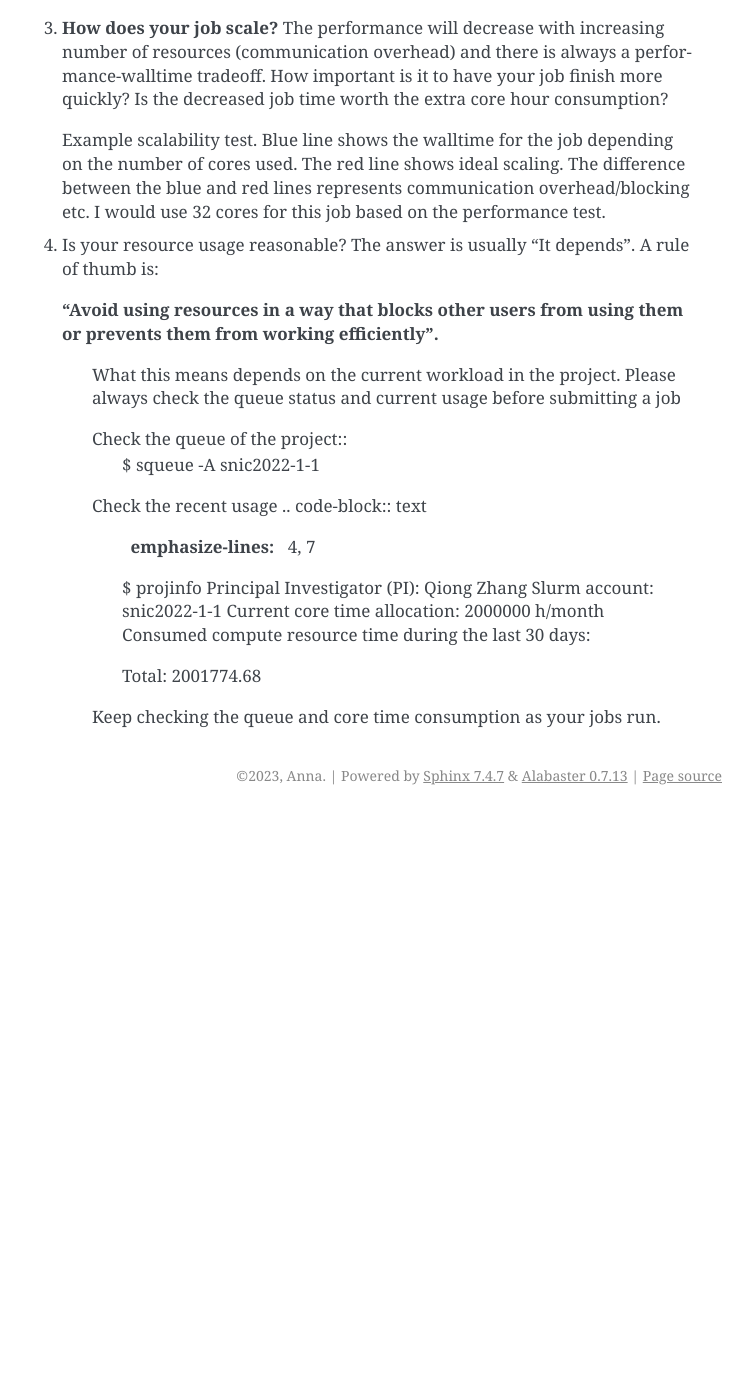
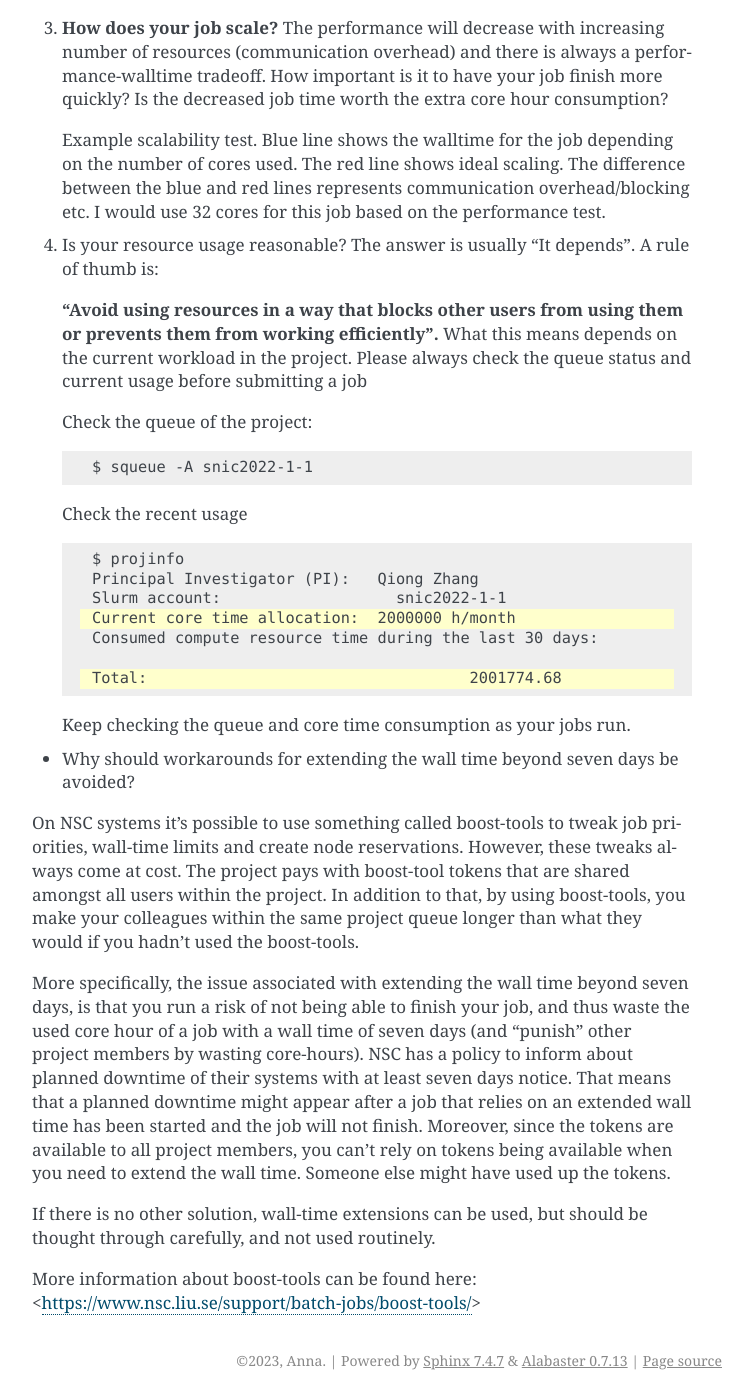
Before and after one commit to annlew/BCsupport, a Sphinx documentation site: the page built from doc/batchjobs/checklist.rst, in a window 1280 px wide and 1400 px high, scrolled down 992 px. Shown: the whole window, without its empty margins (388-1140 px from the left). Built offline with Sphinx 7.4.7, drawn with Linux system fonts in a browser that asks for light colours; before the commit the page ends 1807 px from its top, so only the background shows below that.

Commit message:
att jobs checklist again

```diff
--- a/doc/batchjobs/checklist.rst
+++ b/doc/batchjobs/checklist.rst
@@ -56,16 +56,17 @@ If you develop your own codes/scripts or would like to increase the allocated re
 
 4. Is your resource usage reasonable? The answer is usually “It depends”. A rule of thumb is:
 
-  **“Avoid using resources in a way that blocks other users from using them or prevents them from working efficiently”.**
-
+   **“Avoid using resources in a way that blocks other users from using them or prevents them from working efficiently”.**
    What this means depends on the current workload in the project. Please always check the queue status and current usage before submitting a job
 
 
 
    Check the queue of the project::
-       $ squeue -A snic2022-1-1
+
+      $ squeue -A snic2022-1-1
 
    Check the recent usage
+
    .. code-block:: text
        :emphasize-lines: 4, 7
 
@@ -79,3 +80,14 @@ If you develop your own codes/scripts or would like to increase the allocated re
 
 
    Keep checking the queue and core time consumption as your jobs run.
+
+
+* Why should workarounds for extending the wall time beyond seven days be avoided?
+On NSC systems it’s possible to use something called boost-tools to tweak job priorities, wall-time limits and create node reservations. However, these tweaks always come at cost. The project pays with boost-tool tokens that are shared amongst all users within the project. In addition to that, by using boost-tools, you make your colleagues within the same project queue longer than what they would if you hadn’t used the boost-tools.
+
+More specifically, the issue associated with extending the wall time beyond seven days, is that you run a risk of not being able to finish your job, and thus waste the used core hour of a job with a wall time of seven days (and “punish” other project members by wasting core-hours). NSC has a policy to inform about planned downtime of their systems with at least seven days notice. That means that a planned downtime might appear after a job that relies on an extended wall time has been started and the job will not finish. Moreover, since the tokens are available to all project members, you can’t rely on tokens being available when you need to extend the wall time. Someone else might have used up the tokens.
+
+If there is no other solution, wall-time extensions can be used, but should be thought through carefully, and not used routinely.
+
+More information about boost-tools can be found here:
+<https://www.nsc.liu.se/support/batch-jobs/boost-tools/>
```
